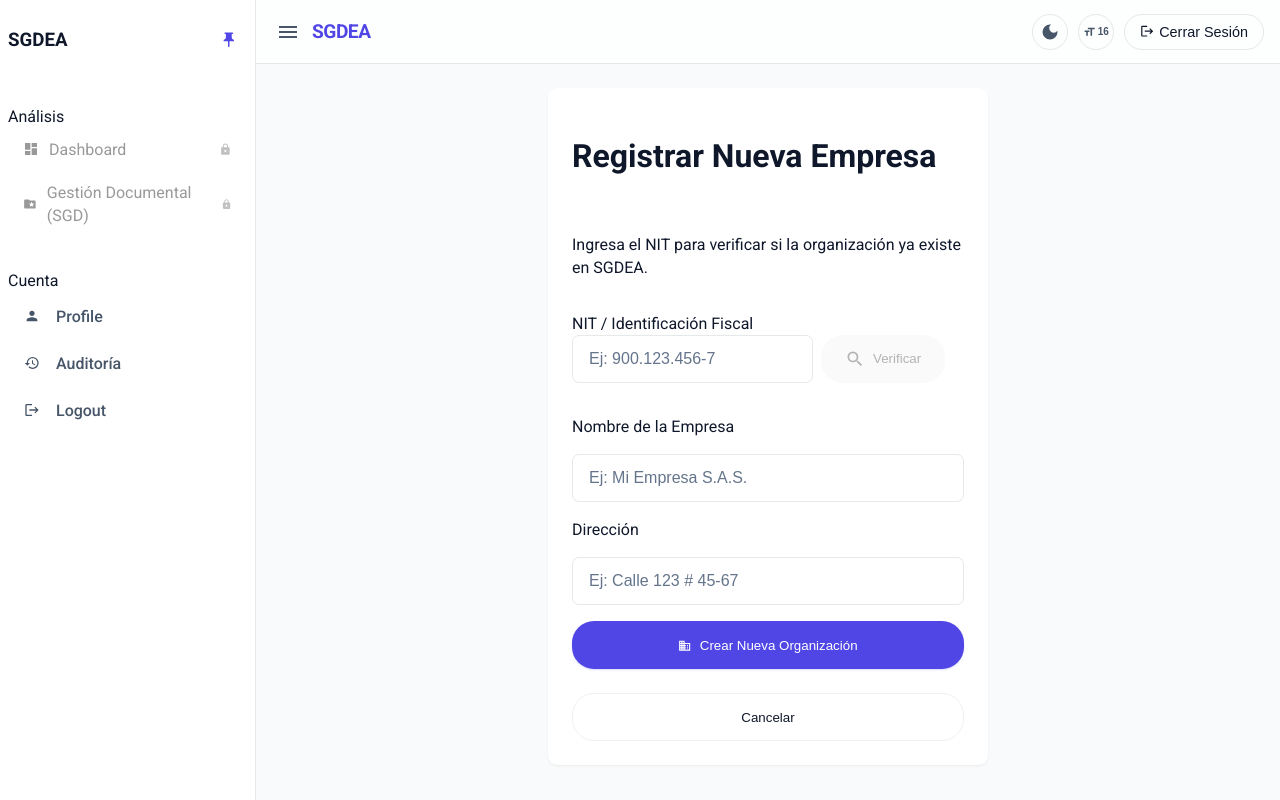
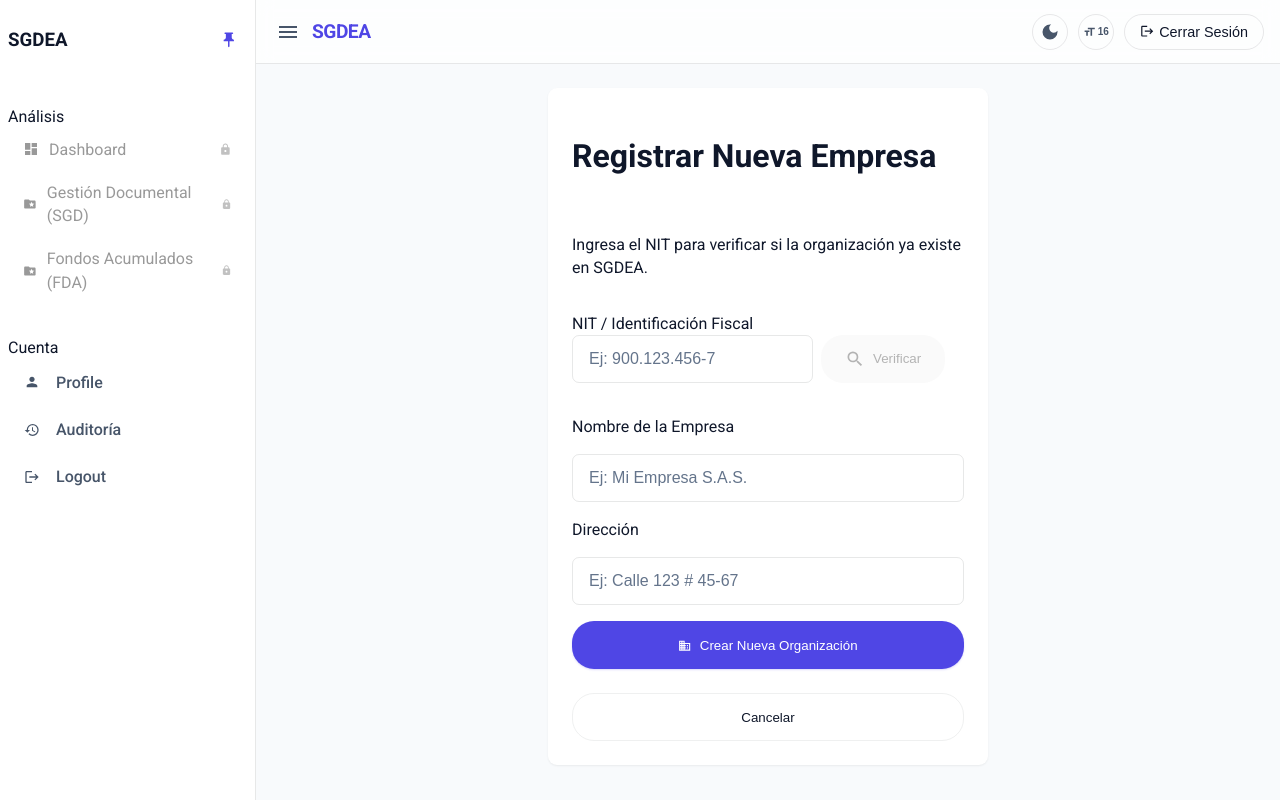
Before and after one commit to jod2314/SGDEA--frontend, a React (Vite) app: page /crear-empresa in a window 1280 px wide. Built offline with nearby package versions, Linux system fonts and the light colour scheme; no server answers.

Commit message:
fix(ui): Agregar acceso a Fondos Acumulados en el menu lateral

```diff
--- a/src/layout/Drawer.tsx
+++ b/src/layout/Drawer.tsx
@@ -82,6 +82,20 @@ const Drawer: React.FC<DrawerProps> = ({ isOpen, isPinned, onPinToggle, onLogout
               </NavLink>
             )}
           </li>
+          <li className="drawer-menu-item">
+            {!isOnboardingCompleted ? (
+              <div className="menu-link-locked">
+                <MdFolderSpecial />
+                <span>Fondos Acumulados (FDA)</span>
+                <MdLock className="lock-icon" />
+              </div>
+            ) : (
+              <NavLink to="/fondos-acumulados">
+                <MdFolderSpecial />
+                <span>Fondos Acumulados (FDA)</span>
+              </NavLink>
+            )}
+          </li>
         </ul>
         <div className="drawer-divider"></div>
         <ul className="drawer-menu">
```
